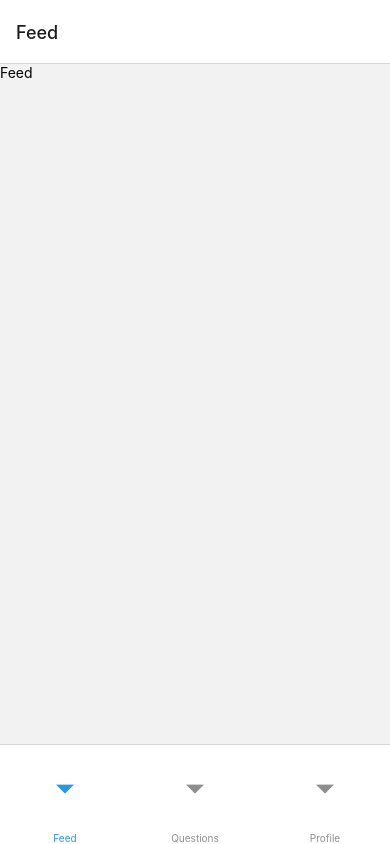
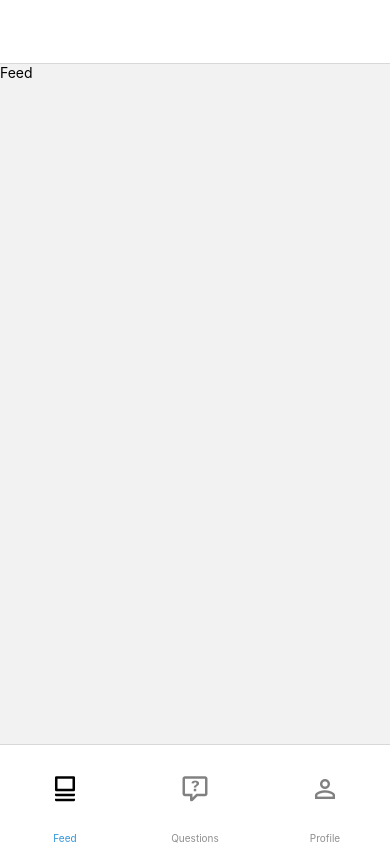
Before and after one commit to SkinQuest/SkinDeep, a React Native app: screen /Feed in a window 390 px wide. Built offline with nearby package versions, Linux system fonts and the light colour scheme; what expo-linking would draw is missing.

Commit message:
changed tabs

```diff
--- a/navigation/index.tsx
+++ b/navigation/index.tsx
@@ -6,7 +6,7 @@
 import * as React from 'react';
 import { createBottomTabNavigator } from '@react-navigation/bottom-tabs';
 import { NavigationContainer, DefaultTheme, DarkTheme, useNavigation } from '@react-navigation/native';
-import { ColorSchemeName} from 'react-native';
+import { ColorSchemeName, Pressable} from 'react-native';
 import Colors from '../constants/Colors';
 import useColorScheme from '../hooks/useColorScheme';
 import { createNativeStackNavigator } from '@react-navigation/native-stack';
@@ -17,6 +17,9 @@ import Profile from '../screens/Profile';
 import Questions from '../screens/Questions';
 import Feed from '../screens/Feed';
 import AskQuestion from '../screens/AskQuestion';
+
+// icons
+import { MaterialCommunityIcons, MaterialIcons } from '@expo/vector-icons';
 
 
 export default function Navigation({ colorScheme }: { colorScheme: ColorSchemeName }) {
@@ -71,15 +74,42 @@ function BottomTabNavigator() {
       <BottomTab.Screen
         name="Feed"
         component={Feed}
+        options=
+        {{
+          headerTitle:"",
+          tabBarIcon: ({ color, focused }) => <MaterialCommunityIcons name="cards-variant" size={30} color="black" />
+        }}
       />
       <BottomTab.Screen
         name="Questions"
         component={Questions}
+        options=
+        {{
+          headerTitle:"",
+          tabBarIcon: ({ color, focused }) =>
+            <MaterialCommunityIcons name="comment-question-outline" size={30} color={focused ? "black" : "gray"} />
+        }}
       />
        <BottomTab.Screen
           name="Profile"
           component={Profile}
+          options=
+          {{
+            headerTitle:"",
+            tabBarIcon: ({ color, focused }) => <MaterialIcons name="person-outline" size={30} color={focused ? "black" : "gray"} />
+          }}
       />
     </BottomTab.Navigator>
   );
 }
+
+
+function TabBarIcon(props: {
+  name: React.ComponentProps<typeof FontAwesome>['name'];
+  color: string;
+  focused: boolean;
+}) {
+  return <FontAwesome size={38} style={{ marginBottom: -3, color: "blue", marginTop:5 }}
+
+  {...props} />;
+}
--- a/package.json
+++ b/package.json
@@ -17,8 +17,11 @@
     "expo-splash-screen": "^0.17.5",
     "expo-status-bar": "~1.4.2",
     "firebase": "^9.17.1",
+    "install": "^0.13.0",
+    "npm": "^9.4.1",
     "react": "18.1.0",
     "react-dom": "18.1.0",
+    "react-icons": "^4.7.1",
     "react-native": "0.70.5",
     "react-native-icons": "^0.7.1",
     "react-native-safe-area-context": "^4.5.0",
--- a/screens/Feed.tsx
+++ b/screens/Feed.tsx
@@ -1,8 +1,7 @@
 import { Text, View } from 'react-native';
 import React from 'react';
 
-export default function Feed() {
-
+export default function Feed({navigation}) {
 
   return (
     <View>
--- a/types.tsx
+++ b/types.tsx
@@ -18,6 +18,7 @@ export type RootStackParamList = {
   BottomTabNavigator: undefined;
   Profile: undefined;
   AskQuestion: undefined;
+  Feed: undefined;
 };
 
 export type RootStackScreenProps<Screen extends keyof RootStackParamList> = NativeStackScreenProps<
```
Also changed, not shown: 1 other file (tests, documents, lock files or other folders).
